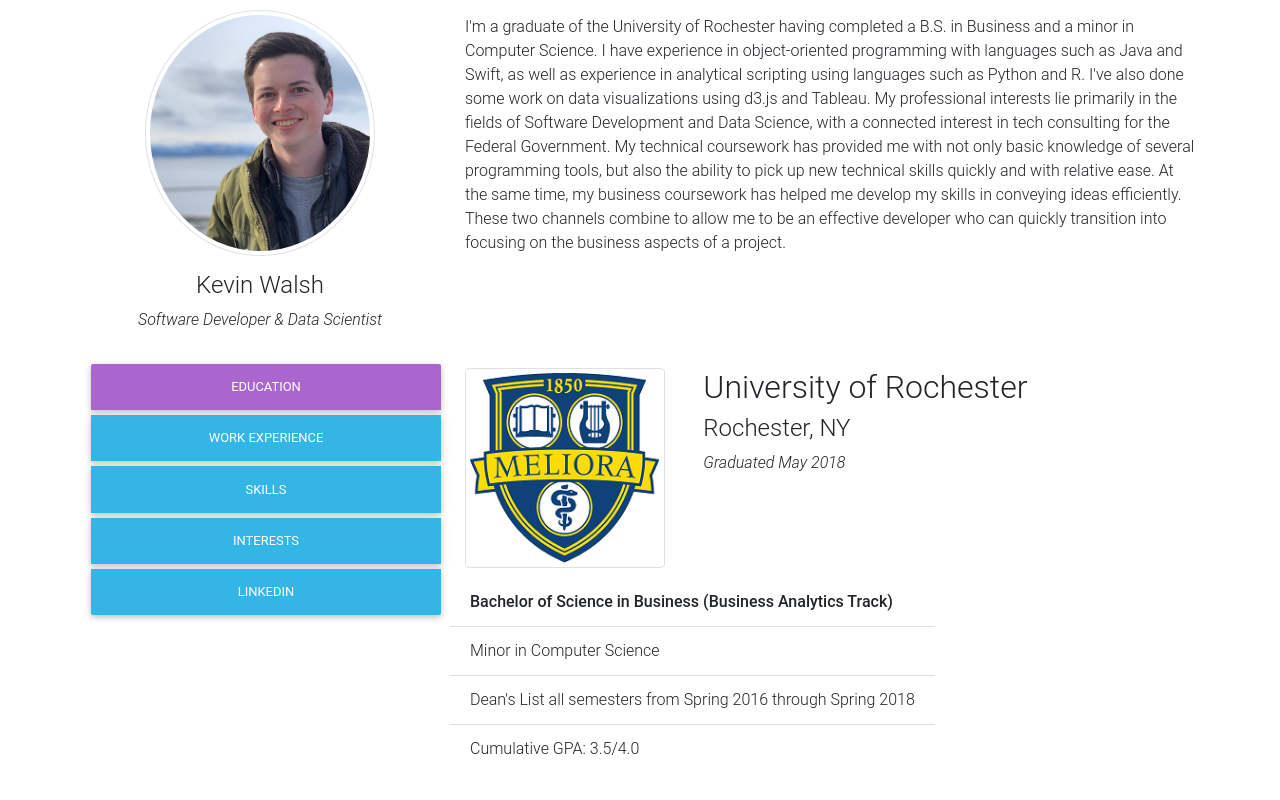
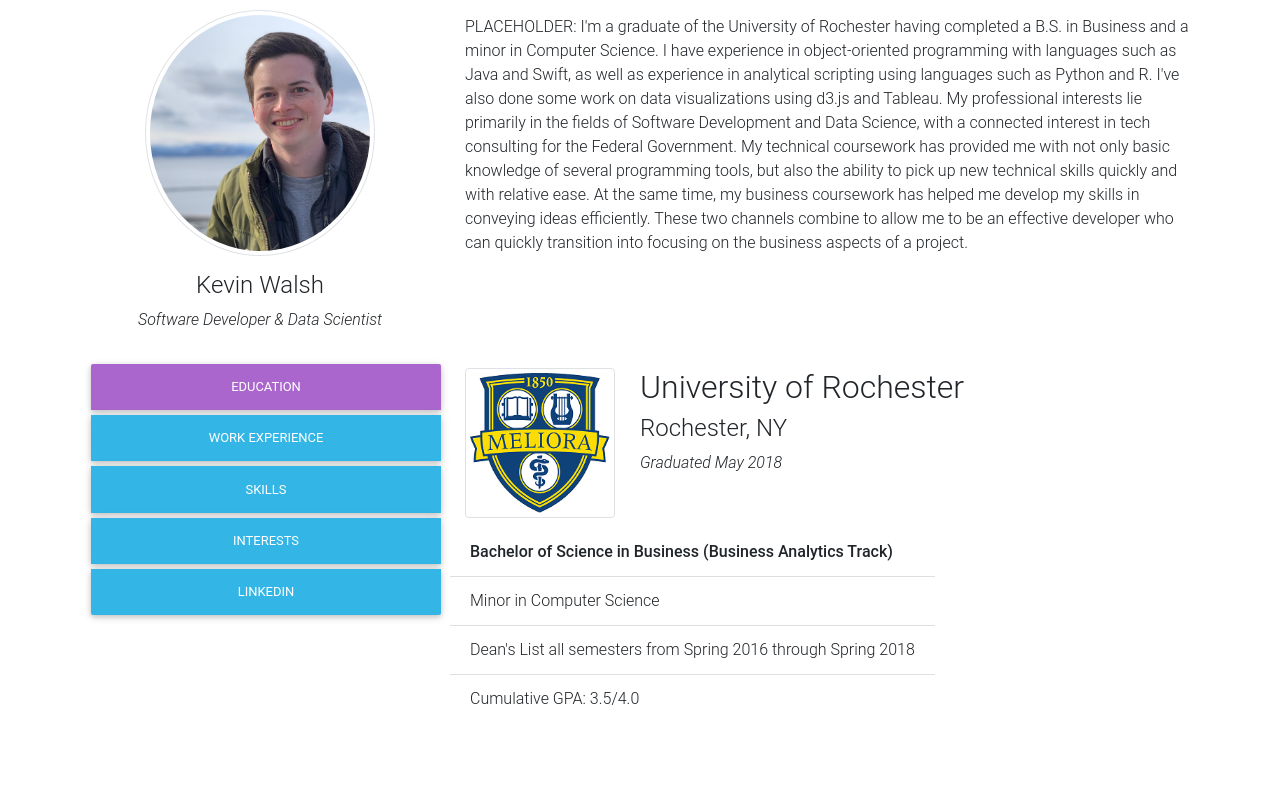
Before and after one commit to walshk/walshk.github.io, a PHP site: page / in a window 1280 px wide. Run offline with PHP 8.4, Linux system fonts and the light colour scheme; some libraries are stand-ins or nearby versions.

Commit message:
fixed up education logo size

```diff
--- a/css/styles.css
+++ b/css/styles.css
@@ -19,7 +19,7 @@
 }
 
 #educationLogo > img {
-    width: 200px;
+    width: 150px;
 }
 
 .work-overview-thumbnail:hover {
--- a/index.html
+++ b/index.html
@@ -42,7 +42,7 @@
         <!-- Bio Column -->
         <div class="col-md-8 col-sm-12 bscol" id="bio-col">
             <p>
-                    I'm a graduate of the University of Rochester having completed a B.S. in Business and a minor in Computer Science. I have experience in object-oriented programming with languages such as Java and Swift, as well as experience in analytical scripting using languages such as Python and R. I've also done some work on data visualizations using d3.js and Tableau. My professional interests lie primarily in the fields of Software Development and Data Science, with a connected interest in tech consulting for the Federal Government.
+                    PLACEHOLDER: I'm a graduate of the University of Rochester having completed a B.S. in Business and a minor in Computer Science. I have experience in object-oriented programming with languages such as Java and Swift, as well as experience in analytical scripting using languages such as Python and R. I've also done some work on data visualizations using d3.js and Tableau. My professional interests lie primarily in the fields of Software Development and Data Science, with a connected interest in tech consulting for the Federal Government.
 
                     My technical coursework has provided me with not only basic knowledge of several programming tools, but also the ability to pick up new technical skills quickly and with relative ease. At the same time, my business coursework has helped me develop my skills in conveying ideas efficiently. These two channels combine to allow me to be an effective developer who can quickly transition into focusing on the business aspects of a project.
 
--- a/js/modules.js
+++ b/js/modules.js
@@ -26,7 +26,7 @@ function createModuleContent(moduleType, workPosition=null) {
 
         const content = `
             <div class="row" id="education-toprow">
-                <div class="col-md-4" id="educationLogo">
+                <div class="col-md-3" id="educationLogo">
                     <img class="img-thumbnail" src="img/rochester.png" alt="University of Rochester Logo">
                 </div>
                 <div class="col-md-8">
```
